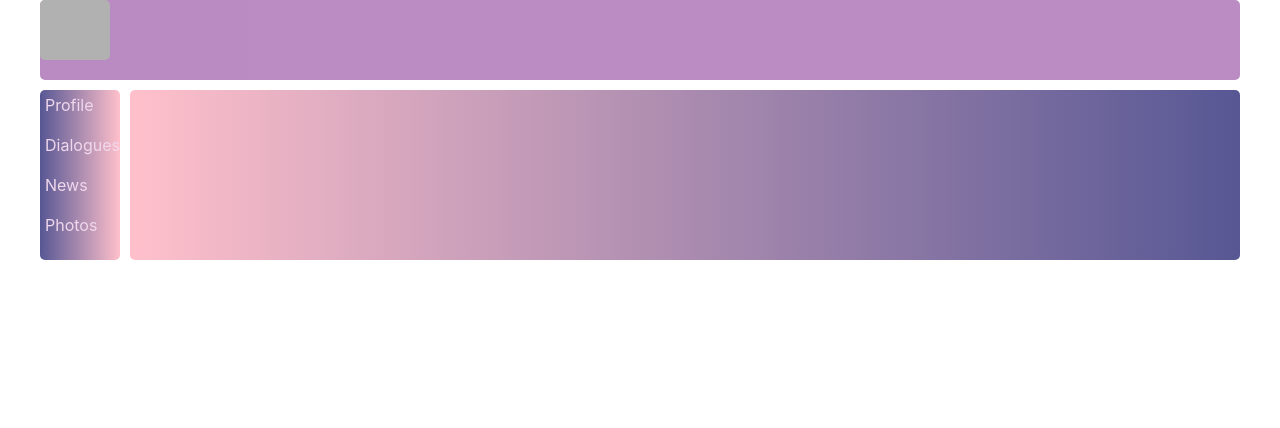
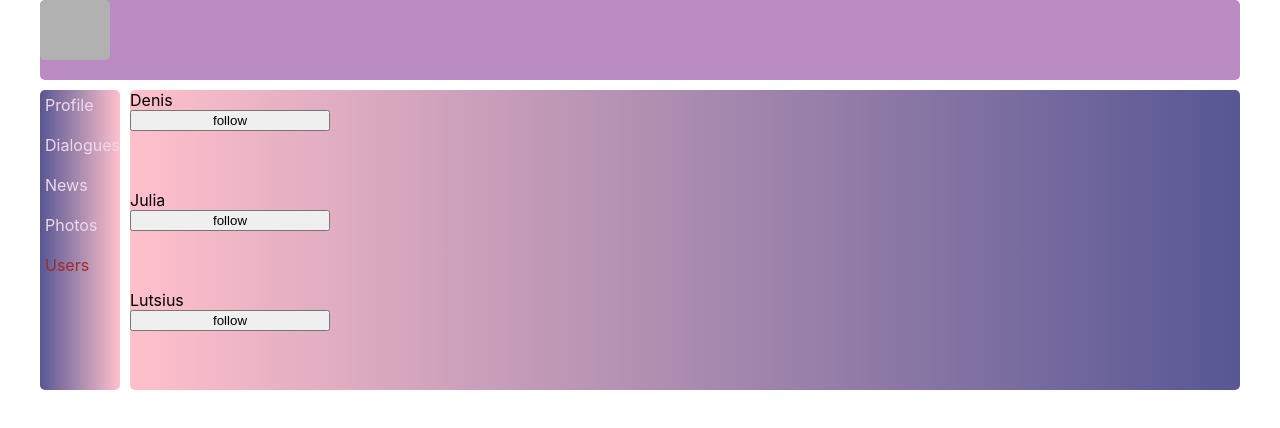
Before and after one commit to Denis-Ukraintsev/first-react-app, a React (Create React App) app: page /Users in a window 1280 px wide. Shown: the top 428 px of the page. Built offline with nearby package versions, Linux system fonts and the light colour scheme; grey boxes are pictures that could not be loaded.

Commit message:
Create follow/unfollow logics in Users.jsx

```diff
--- a/src/App.js
+++ b/src/App.js
@@ -1,12 +1,13 @@
 import React from 'react'
-import './App.css'
 import Header from './components/Header/Header'
 import Navbar from './components/Navbar/Navbar'
 import Profile from './components/Profile/Profile'
 import DialoguesContainer from './components/Dialogues/DialoguesContainer'
 import News from './components/News/News'
 import Photos from './components/Photos/Photos'
+import Users from './components/Users/Users'
 import { Route } from 'react-router'
+import './App.css'
 
 const App = () => {
   return (
@@ -18,6 +19,7 @@ const App = () => {
         <Route path="/Dialogues" render={() => <DialoguesContainer />} />
         <Route path="/News" render={() => <News />} />
         <Route path="/Photos" render={() => <Photos />} />
+        <Route path="/Users" render={() => <Users />} />
       </div>
     </div>
   )
--- a/src/components/Navbar/Navbar.jsx
+++ b/src/components/Navbar/Navbar.jsx
@@ -1,14 +1,15 @@
-import React from "react";
-import { NavLink } from "react-router-dom";
-import styled from "styled-components";
+import React from 'react'
+import { NavLink } from 'react-router-dom'
+import styled from 'styled-components'
 
 const Navbar = () => {
   const i18n = {
-    profile: "Profile",
-    messages: "Dialogues",
-    news: "News",
-    photos: "Photos"
-  };
+    profile: 'Profile',
+    messages: 'Dialogues',
+    news: 'News',
+    photos: 'Photos',
+    users: 'Users',
+  }
 
   return (
     <MenuContainer>
@@ -36,25 +37,31 @@ const Navbar = () => {
         </NavLink>
       </MenuItem>
       <br />
+      <MenuItem>
+        <NavLink to="/Users" activeStyle={activeStyles}>
+          {i18n.users}
+        </NavLink>
+      </MenuItem>
+      <br />
     </MenuContainer>
-  );
-};
+  )
+}
 
 const MenuItem = styled.div`
   a {
     color: rgb(240, 216, 236);
     text-decoration: none;
   }
-`;
+`
 const MenuContainer = styled.nav`
   grid-area: n;
   background: linear-gradient(to right, rgb(87, 87, 148), pink);
   border-radius: 5px;
   padding: 5px;
-`;
+`
 
 const activeStyles = {
-  color: "brown"
-};
+  color: 'brown',
+}
 
-export default Navbar;
+export default Navbar
--- a/src/components/Users/Users.jsx
+++ b/src/components/Users/Users.jsx
@@ -5,15 +5,39 @@ import { follow, unfollow } from '../../features/userSlice'
 
 const Users = () => {
   const dispatch = useDispatch()
-
+  const users = useSelector(({ usersPage }) => usersPage.users)
+  const i18n = {
+    follow: 'follow',
+    unfollow: 'unfollow',
+  }
+  const handleFollowBtn = (id, followed) => {
+    dispatch(followed ? unfollow(id) : follow(id))
+  }
   return (
     <Root>
-      <Button></Button>
+      {users.map(({ id, fullName, followed }) => (
+        <User key={id}>
+          {fullName}
+          <Button
+            onClick={() => {
+              handleFollowBtn(id, followed)
+            }}
+          >
+            {!followed ? i18n.follow : i18n.unfollow}
+          </Button>
+        </User>
+      ))}
     </Root>
   )
 }
 
 const Root = styled.div``
-const Button = styled.div``
+const User = styled.div`
+  display: flex;
+  flex-direction: column;
+  width: 200px;
+  height: 100px;
+`
+const Button = styled.button``
 
 export default Users
--- a/src/components/redux/store.js
+++ b/src/components/redux/store.js
@@ -1,10 +1,12 @@
 import { configureStore } from '@reduxjs/toolkit'
 import profileReducer from '../../features/profileSlice'
 import dialogueReducer from '../../features/dialogueSlice'
+import userReducer from '../../features/userSlice'
 
 export default configureStore({
   reducer: {
     profile: profileReducer,
     dialoguesPage: dialogueReducer,
+    usersPage: userReducer,
   },
 })
--- a/src/features/userSlice.js
+++ b/src/features/userSlice.js
@@ -3,8 +3,8 @@ import { createSlice } from '@reduxjs/toolkit'
 const initialState = {
   users: [
     { id: 1, followed: false, fullName: 'Denis', activity: 'model' },
-    { id: 2, followed: true, fullName: 'Julia', activity: 'photographer' },
-    { id: 3, followed: true, fullName: 'Lutsius', activity: 'model' },
+    { id: 2, followed: false, fullName: 'Julia', activity: 'photographer' },
+    { id: 3, followed: false, fullName: 'Lutsius', activity: 'model' },
   ],
 }
 
@@ -12,8 +12,20 @@ const userSlice = createSlice({
   name: 'user',
   initialState,
   reducers: {
-    follow: () => {},
-    unfollow: () => {},
+    follow: (state, action) => {
+      for (let i = 0; i < state.users.length; i++) {
+        if (state.users[i].id === action.payload) {
+          state.users[i].followed = true
+        }
+      }
+    },
+    unfollow: (state, action) => {
+      for (let i = 0; i < state.users.length; i++) {
+        if (state.users[i].id === action.payload) {
+          state.users[i].followed = false
+        }
+      }
+    },
     setUser: () => {},
   },
 })
```
